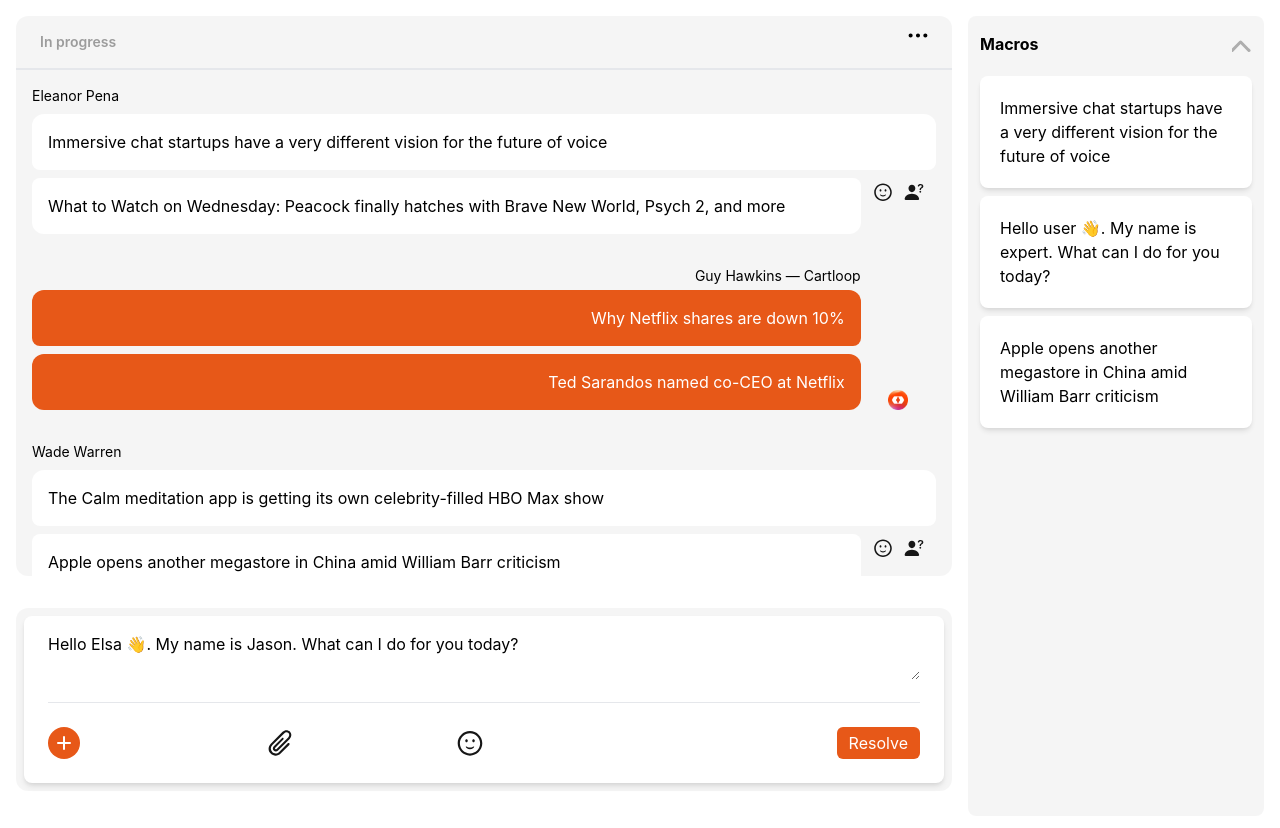
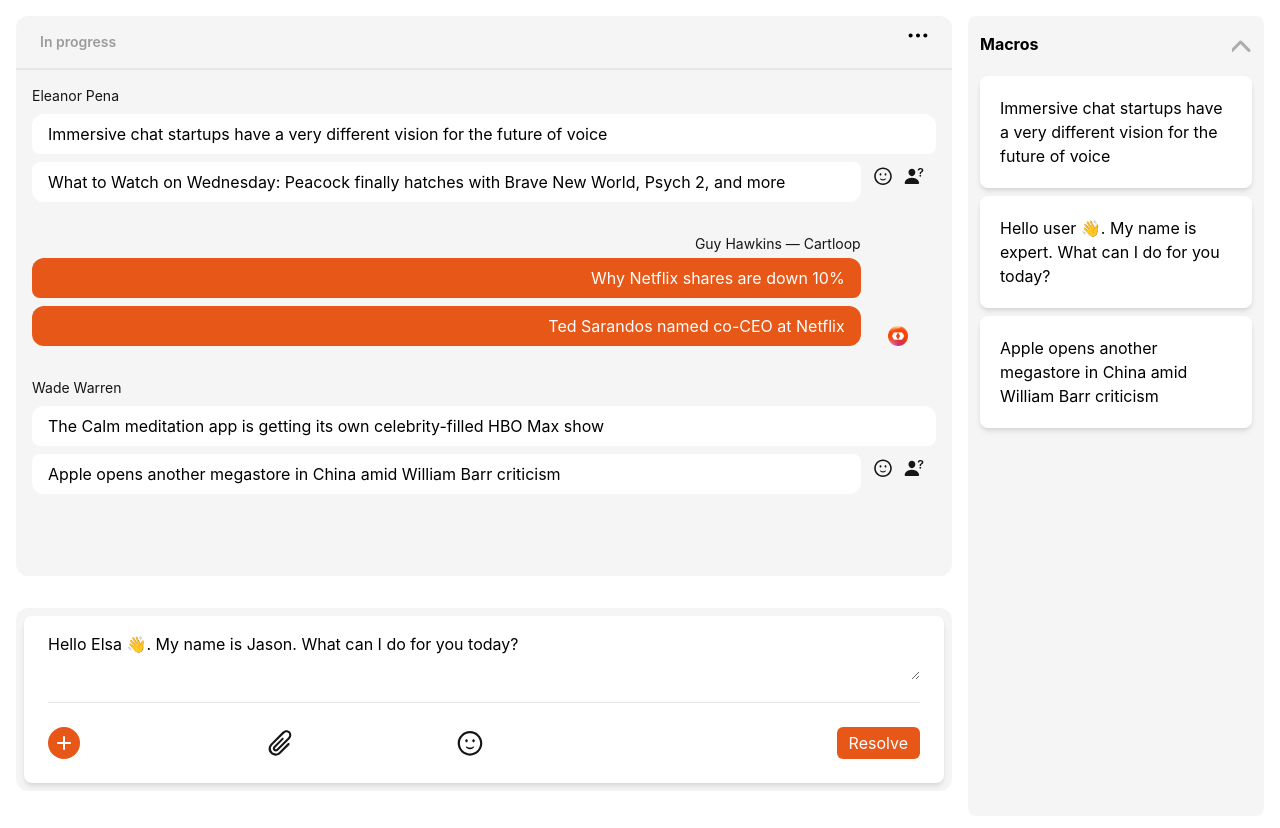
Before and after one commit to chidindu-ogbonna/cartloop-frontend, a React (Create React App) app: page / in a window 1280 px wide. Shown: the top 828 px of the page. Built offline with nearby package versions, Linux system fonts and the light colour scheme.

Commit message:
refactor

```diff
--- a/src/components/Messaging.tsx
+++ b/src/components/Messaging.tsx
@@ -20,12 +20,12 @@
   return (
     <div className="flex mb-8">
       <div className="w-11/12 text-right">
-        <div className="mb-1 text-sm">{username}</div>
+        <div className="mb-1 text-sm text-cl-black">{username}</div>
 
         {messages.map((message: string, index: number) => (
           <div
             key={index}
-            className={`p-4 text-white rounded-b-lg rounded-t-xl bg-primary ${
+            className={`px-4 py-2 text-white rounded-b-lg rounded-t-xl bg-primary ${
               index === 0
                 ? "rounded-b-lg rounded-t-xl mb-2"
                 : index === messages.length - 1
@@ -38,7 +38,7 @@
         ))}
       </div>
       <div className="flex flex-col items-center justify-end w-1/12">
-        <img src={cartloopImage} className="h-5 w-5" alt="user logo" />
+        <img src={cartloopImage} className="w-5 h-5" alt="user logo" />
       </div>
     </div>
   );
@@ -48,31 +48,42 @@
   username,
   messages,
 }) => {
+  type MessageCardType = {
+    message: string;
+    className: string;
+  };
+
+  const MessageBox: React.FC<MessageCardType> = ({ message, className }) => (
+    <div className={`px-4 py-2 bg-white ${className}`}>{message}</div>
+  );
+
   return (
     <div className="mb-8">
-      <div className="mb-2 text-sm">{username}</div>
+      <div className="mb-2 text-sm text-cl-black">{username}</div>
 
       {messages.map((message: string, index: number) => {
         return (
           <Fragment key={index}>
             {index === 0 ? (
-              <div className="p-4 mb-2 bg-white rounded-b-lg rounded-t-xl">
-                {message}
-              </div>
+              <MessageBox
+                message={message}
+                className="mb-2 rounded-b-lg rounded-t-xl"
+              />
             ) : index === messages.length - 1 ? (
               <div className="flex">
                 <div className="w-5/6 xl:w-11/12">
-                  <div className="p-4 bg-white rounded-t-lg rounded-b-xl">
-                    {message}
-                  </div>
+                  <MessageBox
+                    message={message}
+                    className="rounded-t-lg rounded-b-xl"
+                  />
                 </div>
-                <div className="flex justify-between w-1/6 xl:w-1/12 px-2 md:px-3 py-1">
+                <div className="flex justify-between w-1/6 px-2 py-1 xl:w-1/12 md:px-3">
                   <SmileySVG className="w-5 h-5" />
                   <UserSVG className="w-5 h-5" />
                 </div>
               </div>
             ) : (
-              <div className="p-4 mb-2 bg-white rounded-lg">{message}</div>
+              <MessageBox message={message} className="mb-2 rounded-lg" />
             )}
           </Fragment>
         );
```
